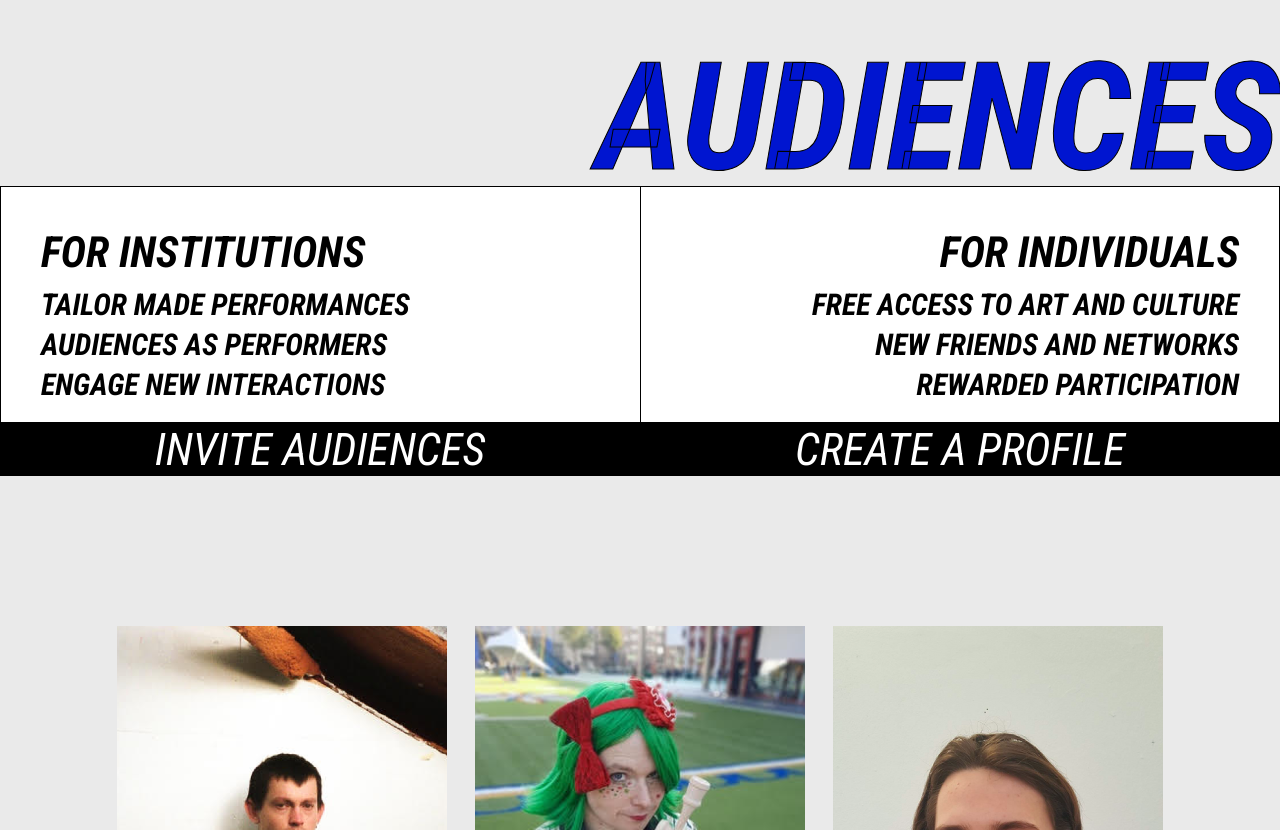
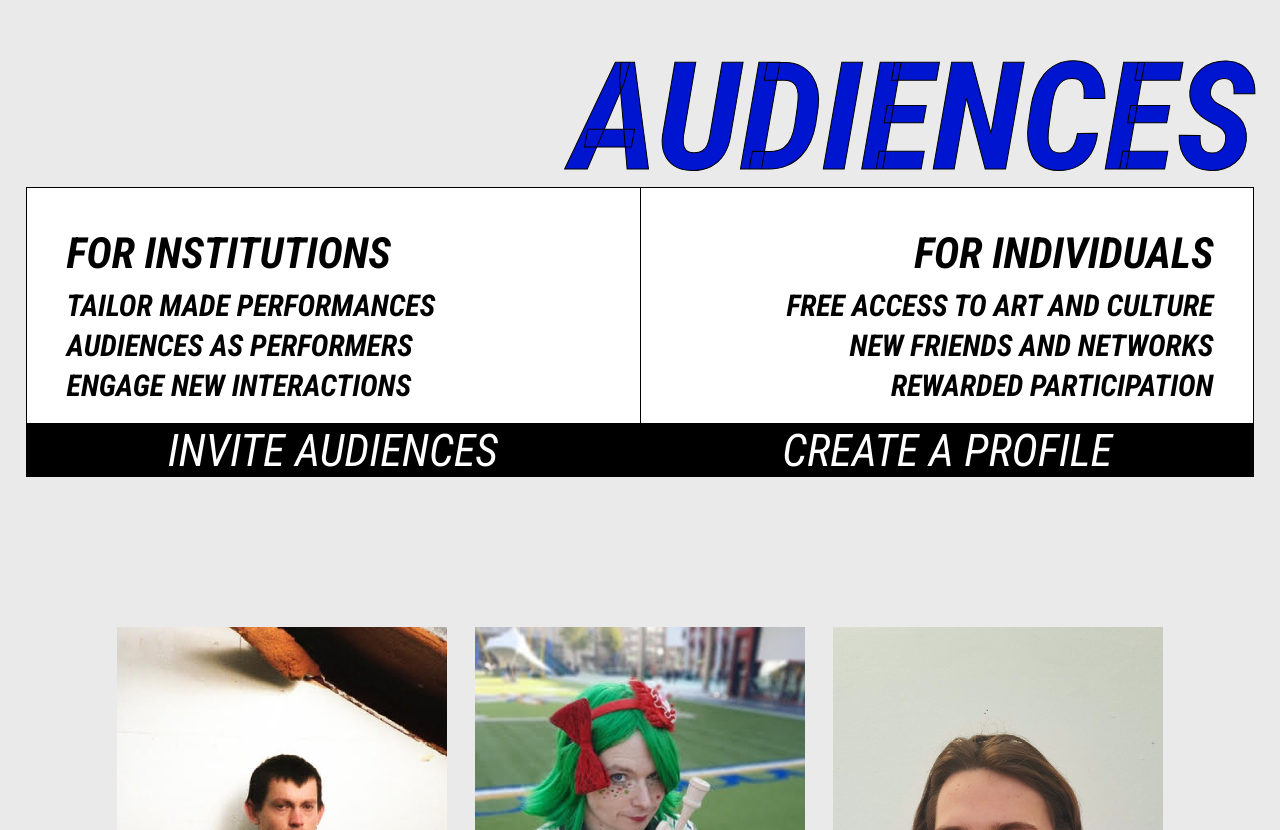
Before and after one commit to artemis-gr/iamair, a plain HTML site: page index.html in a window 1280 px wide. Shown: the part 5249-6079 px from the top of the page. Drawn offline with Linux system fonts and the light colour scheme.

Commit message:
audiences modified

```diff
--- a/styles/sections.css
+++ b/styles/sections.css
@@ -162,6 +162,7 @@
     padding: 0;
     background-color: #eaeaea;
     text-align: -moz-center;
+    margin-inline: 2%;
 }
 #audiences h2 {
     font-size: 76px;
@@ -247,6 +248,7 @@
         background-color: #eaeaea;
         padding: 0;
         text-align: -moz-center;
+        margin-inline: 2%;
     }
     #audiences > div {
         flex-direction: row;
```
